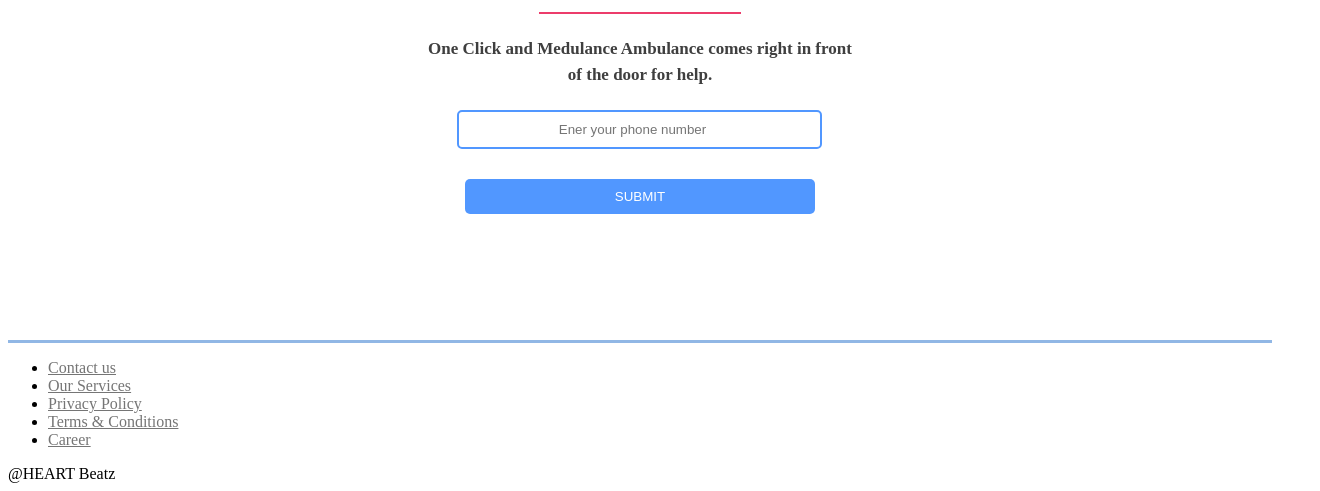
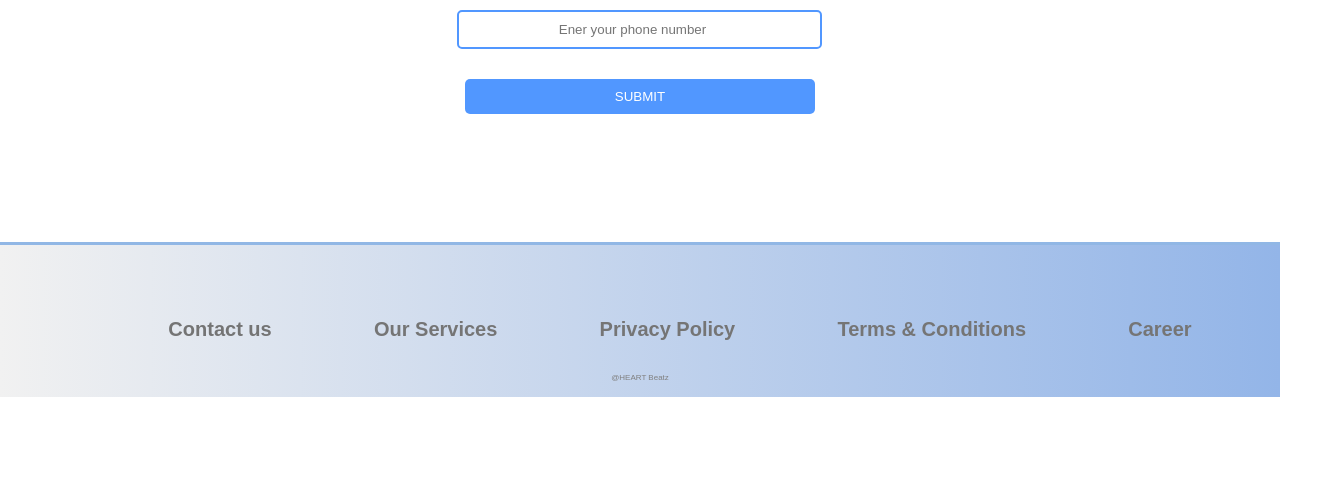
Before and after one commit to Km7654/Heart-Beatz, a website: page book.html in a window 1280 px wide. Shown: the part 408-899 px from the top of the page, 1320 px wide, since content can reach past the window. After the commit the page ends 805 px from the top, so only its background shows below. Drawn offline with Linux system fonts and the light colour scheme; the site is published under a folder, as on GitHub Pages, so addresses that start at the root find nothing.

Commit message:
Update book.html

```diff
--- a/book.html
+++ b/book.html
@@ -6,7 +6,7 @@
     <meta http-equiv="X-UA-Compatible" content="IE=edge">
     <meta name="viewport" content="width=device-width, initial-scale=1.0">
     <title>Book Now</title>
-    <link rel="stylesheet" href="/css/book.css">
+    <link rel="stylesheet" href="public/css/book.css">
 </head>
 
 <body>
```
